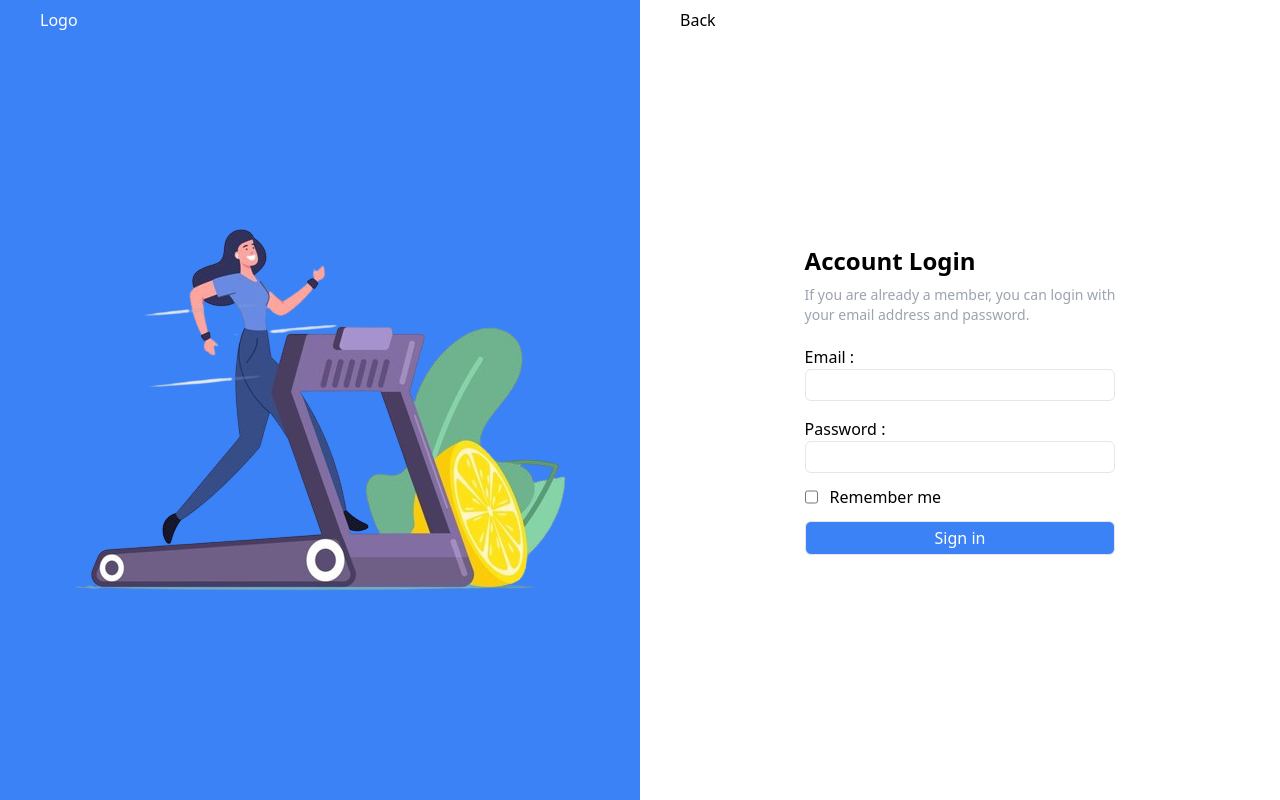
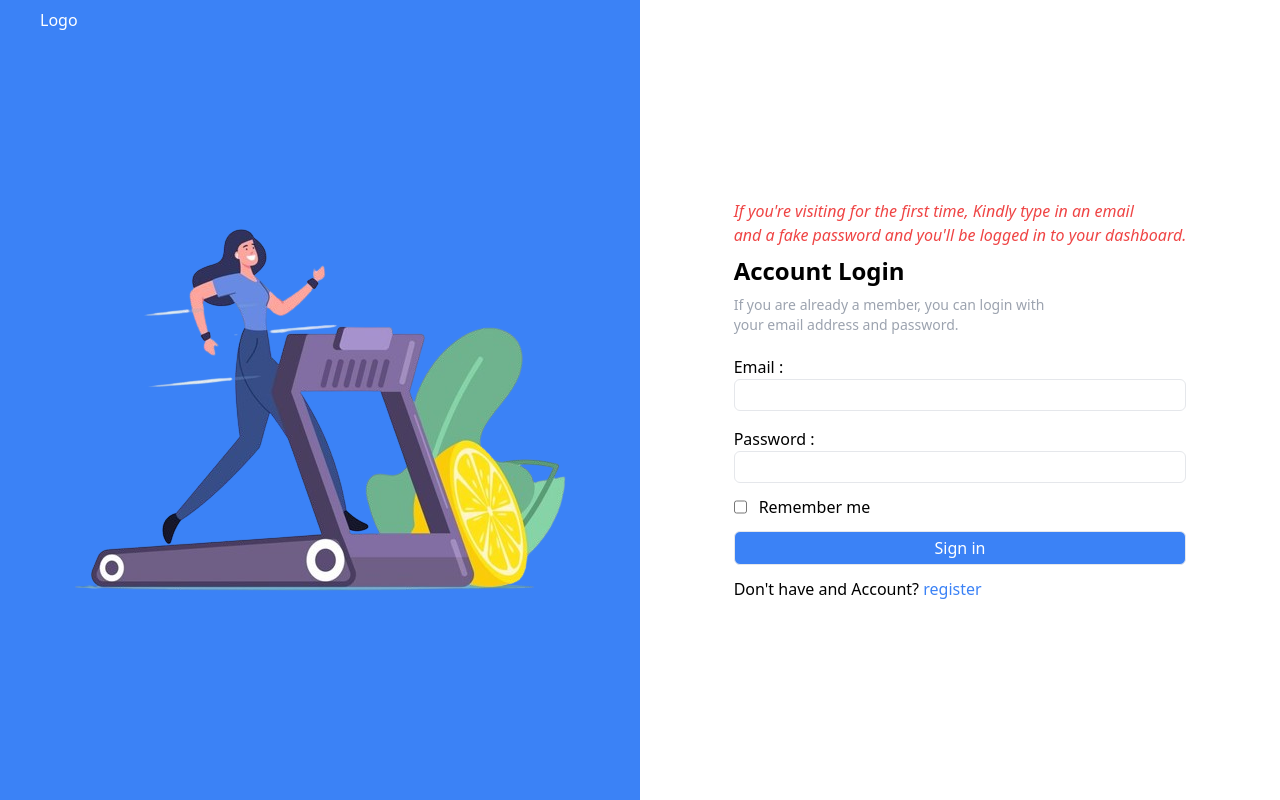
Before and after one commit to GraceJoseph-hub/ams-cortex, a React (Vite) app: page / in a window 1280 px wide. Built offline with nearby package versions, Linux system fonts and the light colour scheme.

Commit message:
Working on the registration page

```diff
--- a/src/App.jsx
+++ b/src/App.jsx
@@ -1,25 +1,25 @@
 import "./App.css";
 import { useState } from "react";
+import { BrowserRouter as Router, Routes, Route, useNavigate } from "react-router-dom";
 import Admindashboard from "./components/admin/Admindashboard";
 import Login from "./components/login/Login";
 import Register from "./components/register/Register";
-import treadmillImg from './assets/img/treadmill.jpg'
-import randomImg from './assets/img/test.png'
-import randomImge from './assets/img/treadmill-2.png'
+import randomImge from "./assets/img/treadmill-2.png";
+
+function App() {
+  const [screenState, setScreenState] = useState("login");
 
 
-function App() {
-  const [screenState, setScreenState] = useState(0)
+  const showRegisterScreen = () => {
+    setScreenState("register"); // Change to Register screen
+  };
 
-  const signInHandler = () => {
-    setScreenState((prev) => prev + 1)
-  }
-  // To do
-  // The login page will be the landing page.
-  // I'll create states to hold the screens and render the screens conditionally.
-  // Once a user successfully logs in, then the page they should see is the admindashboard.
-  // If a user doeasn't have an account, they can click on the register button to lead them to the registration form.
   return (
+    <Router>
+      <Routes>
+        <Route
+          path="/"
+          element={
             <div className="flex h-screen">
               <div className="bg-blue-500 w-1/2 flex justify-center items-center relative">
                 <h1 className="absolute top-2 left-10 text-white">Logo</h1>
@@ -31,13 +31,19 @@ function App() {
               </div>
 
               <div className="bg-white w-1/2 flex justify-center items-center relative">
-        <p className="absolute top-2 left-10">Back</p>
-        {screenState === 0 && <Login onSuccessfulLogin={signInHandler} />}
-        {screenState === 1 && <Admindashboard />}
-        {/* <Register /> */}
+                {screenState === "login" && (
+                  <Login
+                    onRegister={showRegisterScreen}
+                  />
+                )}
+                {screenState === "register" && <Register />}
               </div>
             </div>
-    //
+          }
+        />
+        <Route path="/dashboard" element={<Admindashboard />} />
+      </Routes>
+    </Router>
   );
 }
 
--- a/src/components/login/Login.jsx
+++ b/src/components/login/Login.jsx
@@ -1,14 +1,20 @@
 import React, {useEffect, useState} from 'react'
 import Input from '../globalComponents/Input';
+import { useNavigate } from 'react-router-dom';
 
-const Login = ({ onSuccessfulLogin }) => {
+
+const Login = ({ onRegister }) => {
+  // STATES
   const [email, setEmail] = useState("");
   const [password, setPassword] = useState("");
   const [checkBox, setCheckBox] = useState(false);
   const [canSubmit, setCanSubmit] = useState(false);
 
+  const navigate = useNavigate();
+
   const emailPattern = /^[^\s@]+@[^\s@]+\.[^\s@]+$/;
 
+  // useEffect for validation of our states
   useEffect(() => {
     const isFormValid =
       email !== "" &&
@@ -19,11 +25,13 @@ const Login = ({ onSuccessfulLogin }) => {
     setCanSubmit(isFormValid);
   }, [email, password, checkBox]);
 
+  // To get user's value (email)
   const emailHandler = (e) => {
     setEmail(e.target.value);
     console.log(e.target.value);
   };
 
+  // To get user's value (password)
   const passwordHandler = (e) => {
     setPassword(e.target.value);
     console.log(e.target.value);
@@ -33,29 +41,29 @@ const Login = ({ onSuccessfulLogin }) => {
     setCheckBox(e.target.checked);
   };
 
+  // Submits the form
   const submitHandler = (e) => {
     e.preventDefault();
 
     if (canSubmit) {
-      console.log("Login successful");
-      onSuccessfulLogin();
+      navigate('/dashboard');
     } else {
       console.log(
         "Cannot log in. Please check that all the fields are correctly filled."
       );
     }
-    // const submitForm = canSubmit
-    //   ? "Login successful"
-    //   : "Cannot log in. Please check that all the fields are correctly filled.";
-
-    // console.log(submitForm);
 
     setEmail("");
     setPassword("");
   };
+
   return (
     <div className="flex flex-col gap-5">
       <div className="flex flex-col gap-2">
+        <div className="text-red-500 italic">
+          <p>If you're visiting for the first time, Kindly type in an email</p>
+          <p>and a fake password and you'll be logged in to your dashboard.</p>
+        </div>
         <h2 className="font-bold text-2xl">Account Login</h2>
         <div className="text-gray-400 text-sm">
           <p>If you are already a member, you can login with</p>
@@ -93,6 +101,15 @@ const Login = ({ onSuccessfulLogin }) => {
         <button className="border py-1 rounded-md bg-blue-500 text-white">
           Sign in
         </button>
+        <p>
+          Don't have and Account?{" "}
+          <span
+            onClick={onRegister}
+            className="text-blue-500 cursor-pointer"
+          >
+            register
+          </span>{" "}
+        </p>
       </form>
     </div>
   );
--- a/src/components/register/Register.jsx
+++ b/src/components/register/Register.jsx
@@ -1,8 +1,16 @@
 import React from 'react'
+import Input from '../globalComponents/Input'
 
 const Register = () => {
   return (
-    <div>Register</div>
+    <div>
+      <h2>Create an account</h2>
+      <Input label="Business Name" type="text"/>
+      <Input label="Business Type" type="text"/>
+      <Input label="Number of Employee" type="number"/>
+      <Input label="Create Password" type="password"/>
+      <Input label="Confirm password" type="password"/>
+    </div>
   )
 }
 
```
Lines whose indentation alone changed are shown as unchanged.
